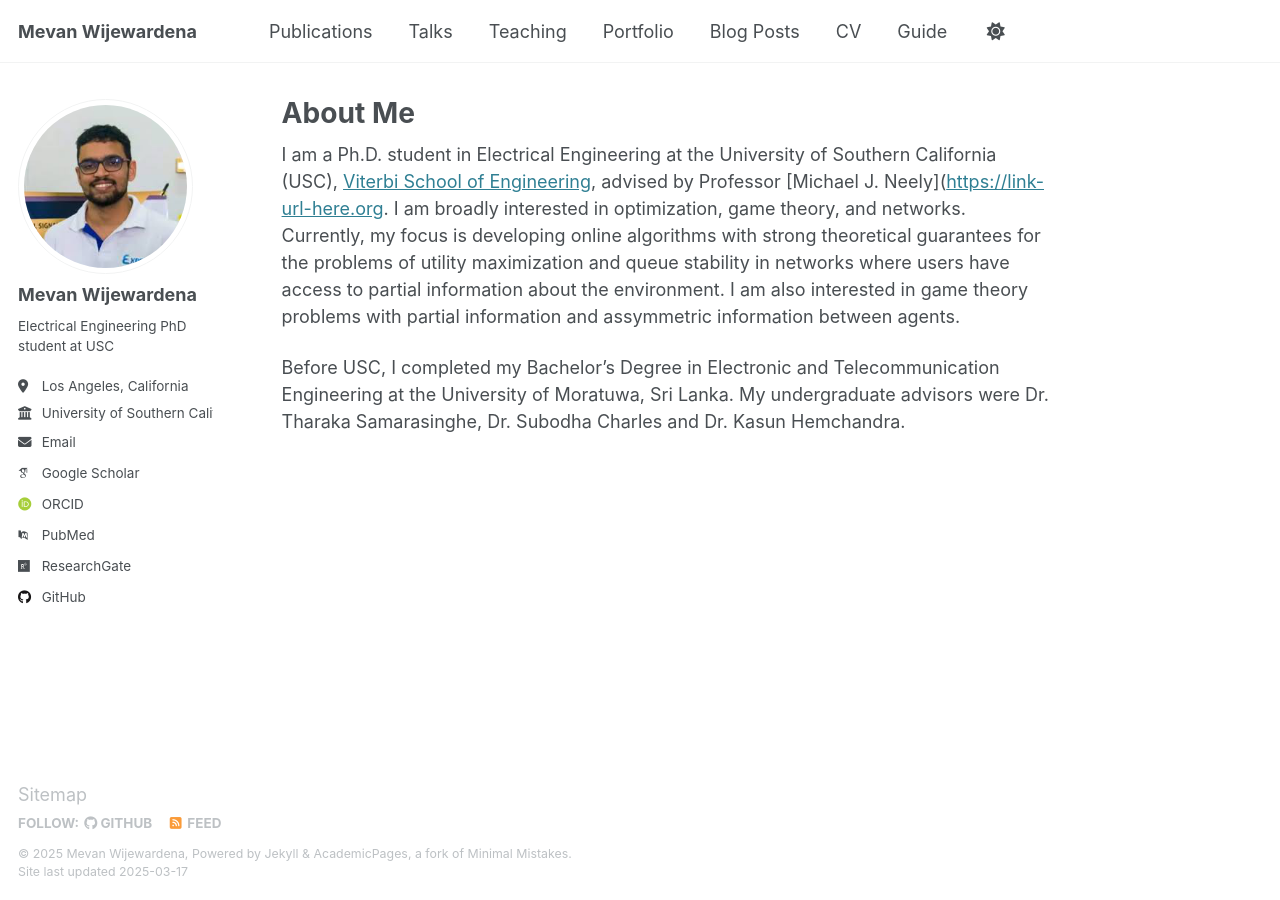
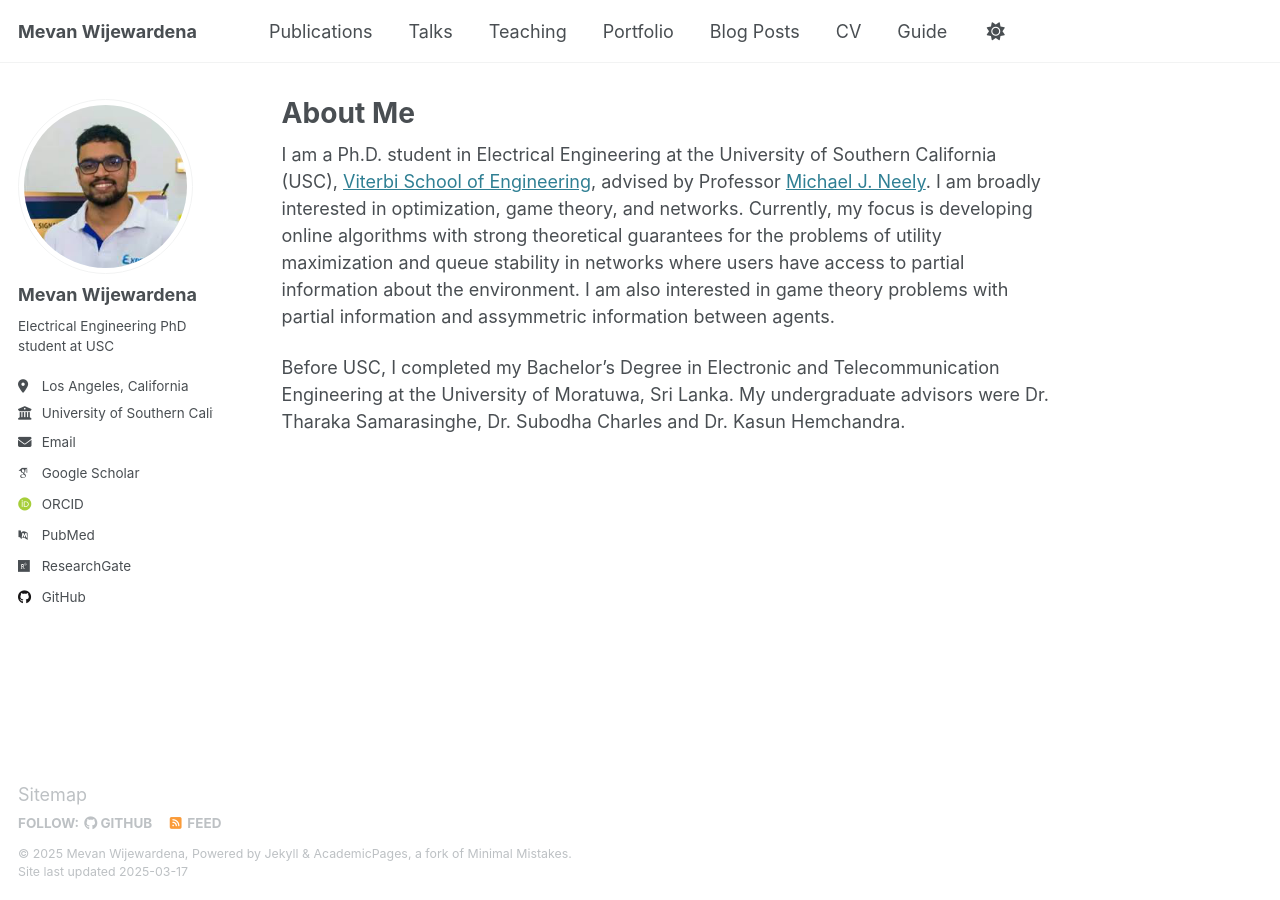
Before and after one commit to mevanwijewardena/mevanwijewardena.github.io, a Jekyll site: the page built from _pages/about.md, in a window 1280 px wide. Built offline with Jekyll 4.4.1, drawn with Linux system fonts in a browser that asks for light colours; some web fonts are replaced; part of the change alters nothing that is shown.

Commit message:
Update about.md

```diff
--- a/_pages/about.md
+++ b/_pages/about.md
@@ -7,6 +7,6 @@ redirect_from:
   - /about.html
 ---
 
-I am a Ph.D. student in Electrical Engineering at the University of Southern California (USC), [Viterbi School of Engineering](https://viterbischool.usc.edu/), advised by Professor [Michael J. Neely]([https://link-url-here.org](https://viterbi-web.usc.edu/~mjneely/). I am broadly interested in optimization, game theory, and networks. Currently, my focus is developing online algorithms with strong theoretical guarantees for the problems of utility maximization and queue stability in networks where users have access to partial information about the environment. I am also interested in game theory problems with partial information and assymmetric information between agents.
+I am a Ph.D. student in Electrical Engineering at the University of Southern California (USC), [Viterbi School of Engineering](https://viterbischool.usc.edu/), advised by Professor [Michael J. Neely](https://viterbi-web.usc.edu/~mjneely/). I am broadly interested in optimization, game theory, and networks. Currently, my focus is developing online algorithms with strong theoretical guarantees for the problems of utility maximization and queue stability in networks where users have access to partial information about the environment. I am also interested in game theory problems with partial information and assymmetric information between agents.
 
 Before USC, I completed my Bachelor's Degree in Electronic and Telecommunication Engineering at the University of Moratuwa, Sri Lanka. My undergraduate advisors were Dr. Tharaka Samarasinghe, Dr. Subodha Charles and Dr. Kasun Hemchandra.
```
